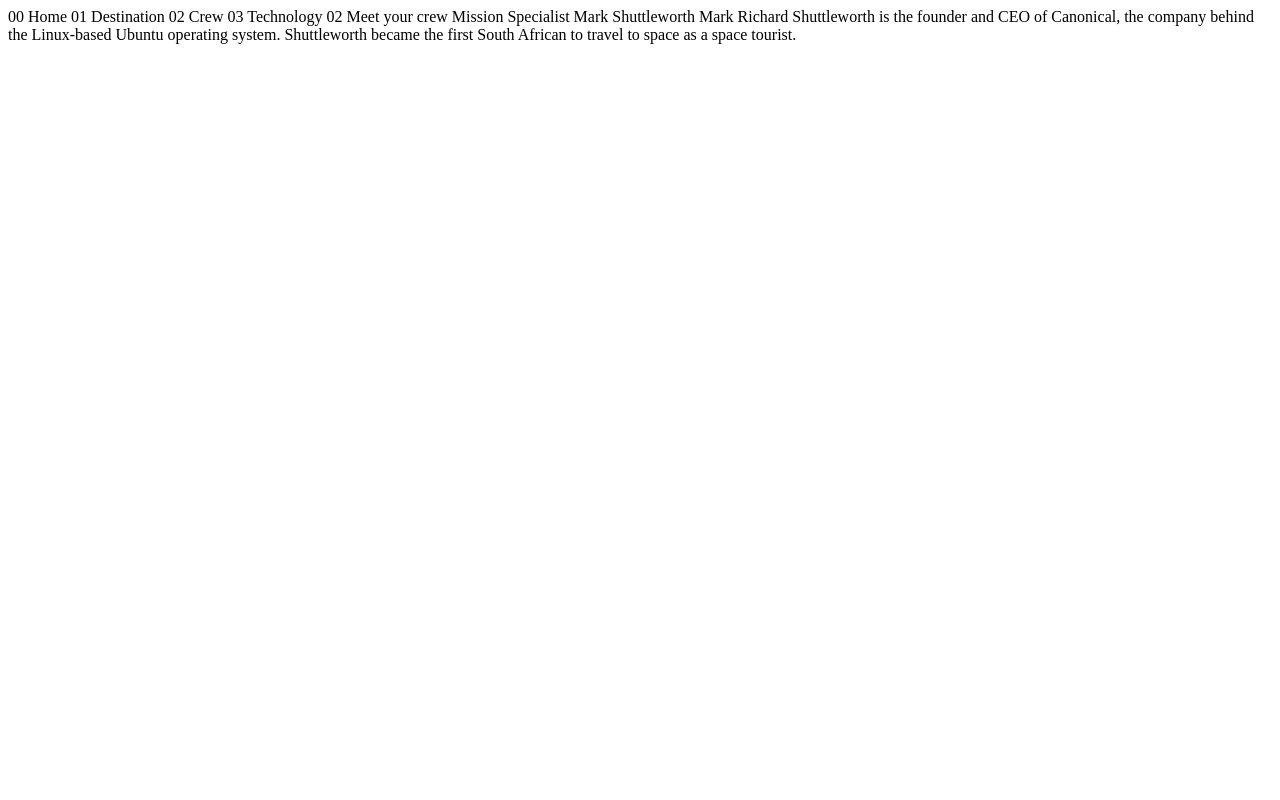
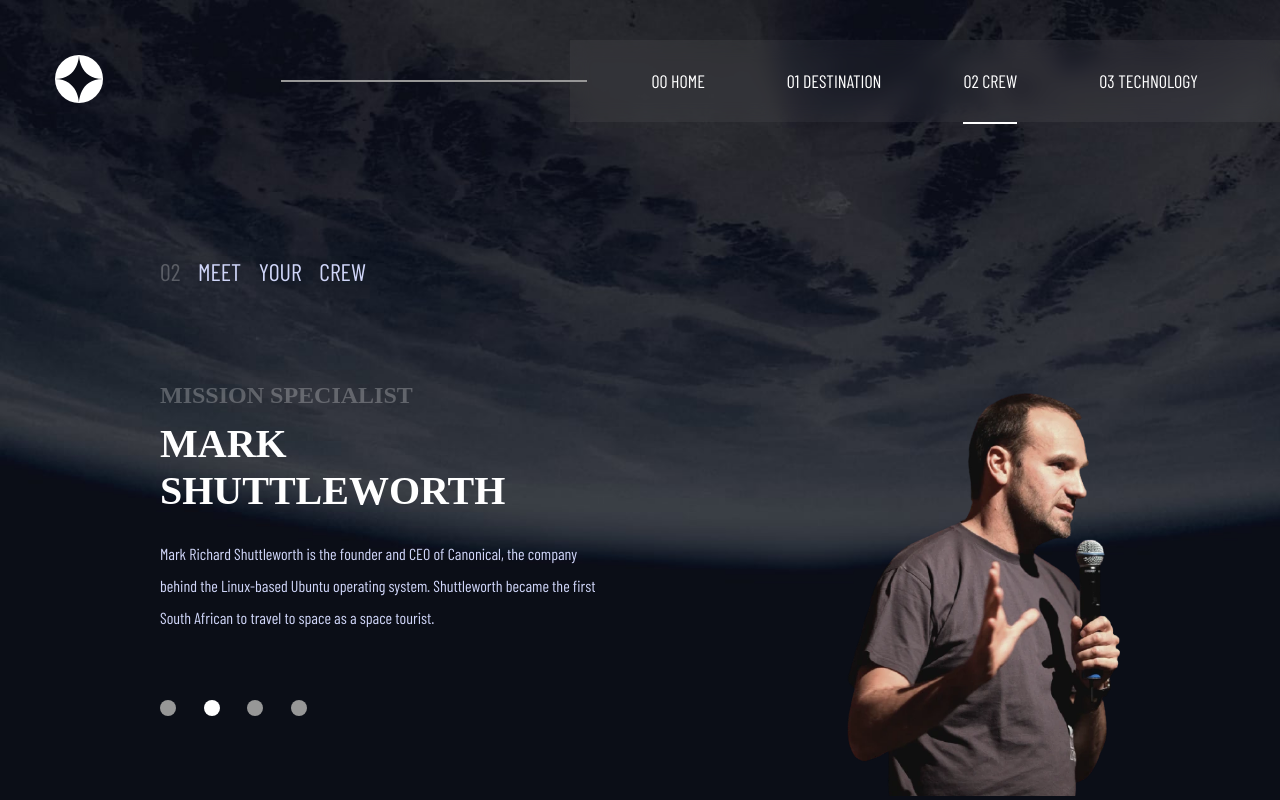
Before and after one commit to abdelilahelhaddad/space-tourism-website, a plain HTML site: page crew-specialist.html in a window 1280 px wide. Drawn offline with nearby package versions, Linux system fonts and the light colour scheme; a web font is replaced by a local one.

Commit message:
:fire: :art: Commit Desktop Layout :sparkles: :globe_with_meridians:

```diff
--- a/assets/css/style.scss
+++ b/assets/css/style.scss
@@ -247,7 +247,7 @@ body {
     right: 0;
 
     .leftCrew {
-      width: 25rem;
+      width: 28rem;
       position: relative;
       bottom: 5rem;
 
--- a/crew-specialist.html
+++ b/crew-specialist.html
@@ -1,27 +1,57 @@
 <!DOCTYPE html>
 <html lang="en">
+
 <head>
   <meta charset="UTF-8">
   <meta name="viewport" content="width=device-width, initial-scale=1.0">
-
   <link rel="icon" type="image/png" sizes="32x32" href="./assets/favicon-32x32.png">
-
+  <link rel="stylesheet" href="assets/css/style.css">
   <title>Frontend Mentor | Space tourism website</title>
 </head>
+
 <body>
+  <main class="crewPage">
+    <nav class="nav">
+      <div class="logo">
+        <a href="index.html">
+          <svg width="48" height="48" viewBox="0 0 48 48" fill="none" xmlns="http://www.w3.org/2000/svg">
+            <circle cx="24" cy="24" r="24" fill="white" />
+            <path fill-rule="evenodd" clip-rule="evenodd"
+              d="M24 0C24 0 24 24 0 24C23.5776 24.1714 24 48 24 48C24 48 24 24 48 24C24 24 24 0 24 0Z" fill="#0B0D17" />
+          </svg>
+        </a>
+      </div>
+      <div class="aesthetic-bar"></div>
+      <ul class="navbar">
+        <li><a href="index.html"><span>00</span> Home</a></li>
+        <li><a href="destination-moon.html"><span>01</span> Destination</a></li>
+        <li><a href="crew-commander.html" class="active"><span>02</span> Crew</a></li>
+        <li><a href="technology-vehicle.html"><span>03</span> Technology</a></li>
+      </ul>
+    </nav>
+    <div class="container crewSection">
+      <div class="leftCrew">
+        <p class="smallTitle"><span class="number">02</span> Meet your crew</p>
+        <h4 class="speciality">Mission Specialist</h4>
+        <h3 class="fullName">Mark Shuttleworth</h3>
+        <p class="textContent"> Mark Richard Shuttleworth is the founder and CEO of Canonical, the company behind the
+          Linux-based Ubuntu operating system. Shuttleworth became the first South African to travel to space as a space
+          tourist.</p>
+        <div class="pagination">
+          <a href="crew-commander.html"><span class="dot"></span></a>
+          <a href="crew-specialist.html"><span class="dot filled"></span></a>
+          <a href="crew-pilot.html"><span class="dot"></span></a>
+          <a href="crew-engineer.html"><span class="dot"></span></a>
+        </div>
+      </div>
+      <div class="righttCrew">
+        <div class="crewImage">
+          <img src="assets/crew/image-mark-shuttleworth.webp" alt="Douglas Hurley">
+        </div>
+      </div>
+    </div>
+  </main>
 
-  00 Home
-  01 Destination
-  02 Crew
-  03 Technology
+</body>
 
-  02 Meet your crew
-
-  Mission Specialist
-  Mark Shuttleworth
-
-  Mark Richard Shuttleworth is the founder and CEO of Canonical, the company behind
-  the Linux-based Ubuntu operating system. Shuttleworth became the first South
-  African to travel to space as a space tourist.
-</body>
 </html>
```
Also changed, not shown: assets/css/style.css.
